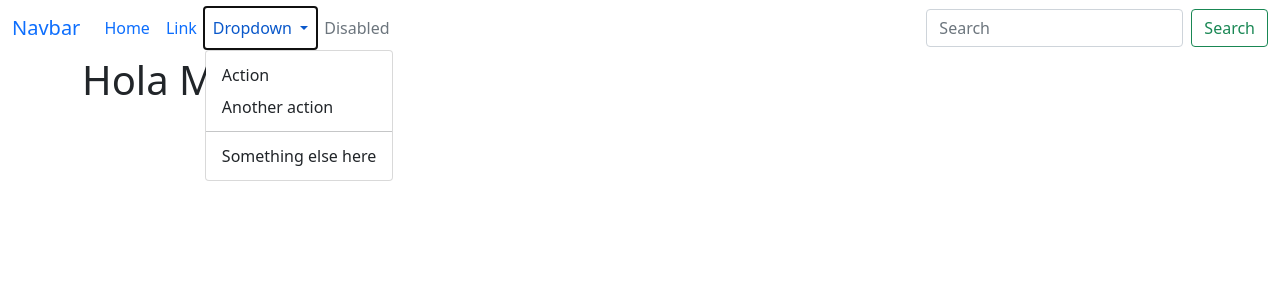
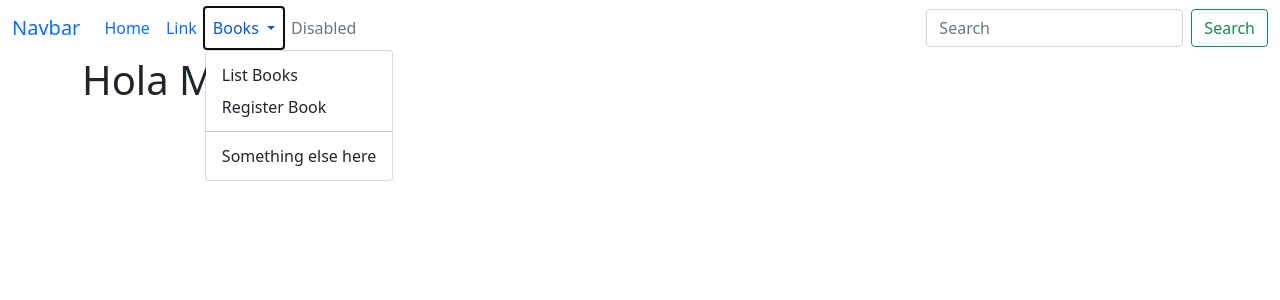
Before and after one commit to EmersonSantosO/Backend3.0, a Django app: page / in a window 1280 px wide, after a click on "Books". Shown: the top 300 px of the page. Run offline with Django 4.2, Linux system fonts and the light colour scheme.

Commit message:
Second Commit

```diff
--- a/backend3/backend3/urls.py
+++ b/backend3/backend3/urls.py
@@ -21,5 +21,8 @@ from core import views
 urlpatterns = [
     path('admin/', admin.site.urls),
     path('', views.home, name='home'),
-    path("book_list/",views.book_list,name="book_list")
+    path("book_list/",views.book_list,name="book_list"),
+    path("book_register/",views.book_register,name="book_register"),
+    path("book_created/",views.book_created,name="book_created"),
+    path("book_deleted/",views.book_delete,name="book_deleted"),
 ]
--- a/backend3/core/templates/base.html
+++ b/backend3/core/templates/base.html
@@ -7,8 +7,8 @@
     <title>Document</title>
     <link href="https://cdn.jsdelivr.net/npm/bootstrap@5.0.2/dist/css/bootstrap.min.css" rel="stylesheet" integrity="sha384-EVSTQN3/azprG1Anm3QDgpJLIm9Nao0Yz1ztcQTwFspd3yD65VohhpuuCOmLASjC" crossorigin="anonymous">
     <link rel="stylesheet" href="https://cdn.jsdelivr.net/npm/bootstrap-icons@1.10.4/font/bootstrap-icons.css">
-    <link rel="stylesheet" href="syle.css">
-    <link rel="icon" href="../image/images.jfif">
+
+
 </head>
     <body>
         <nav class="navbar navbar-expand-lg bg-body-tertiary">
@@ -27,11 +27,11 @@
             </li>
             <li class="nav-item dropdown">
                 <a class="nav-link dropdown-toggle" href="#" role="button" data-bs-toggle="dropdown" aria-expanded="false">
-                Dropdown
+                Books
                 </a>
                 <ul class="dropdown-menu">
-                <li><a class="dropdown-item" href="#">Action</a></li>
-                <li><a class="dropdown-item" href="#">Another action</a></li>
+                <li><a class="dropdown-item" href='{% url "book_list" %}'>List Books</a></li>
+                <li><a class="dropdown-item" href="{% url 'book_register' %}">Register Book</a></li>
                 <li><hr class="dropdown-divider"></li>
                 <li><a class="dropdown-item" href="#">Something else here</a></li>
                 </ul>
--- a/backend3/core/views.py
+++ b/backend3/core/views.py
@@ -8,3 +8,22 @@ def home(request):
 def book_list(request):
     context = {"context":l.book_list}
     return render(request,"book_list.html",context)
+
+def book_register(request):
+    return render(request,"book_register.html")
+
+def book_created(request):
+    isbn = request.POST.get("isbn")
+    title = request.POST.get("title")
+    year = request.POST.get("year")
+    b = Book(isbn,title,year)
+
+    response = l.add_book(b)
+    context = {"context":response}
+    return render(request,"book_created.html",context)
+
+def book_delete(request):
+    isbn = request.POST.get("isbn")
+    response = l.delete_book(isbn)
+    context = {"context":response}
+    return render(request,"book_deleted.html",context)
```
Also changed, not shown: backend3/core/templates/book_created.html (added, +11 -0 lines), backend3/core/templates/book_deleted.html (added, +9 -0 lines), backend3/core/templates/book_list.html (+9 -2 lines), backend3/core/templates/book_register.html (added, +27 -0 lines).
